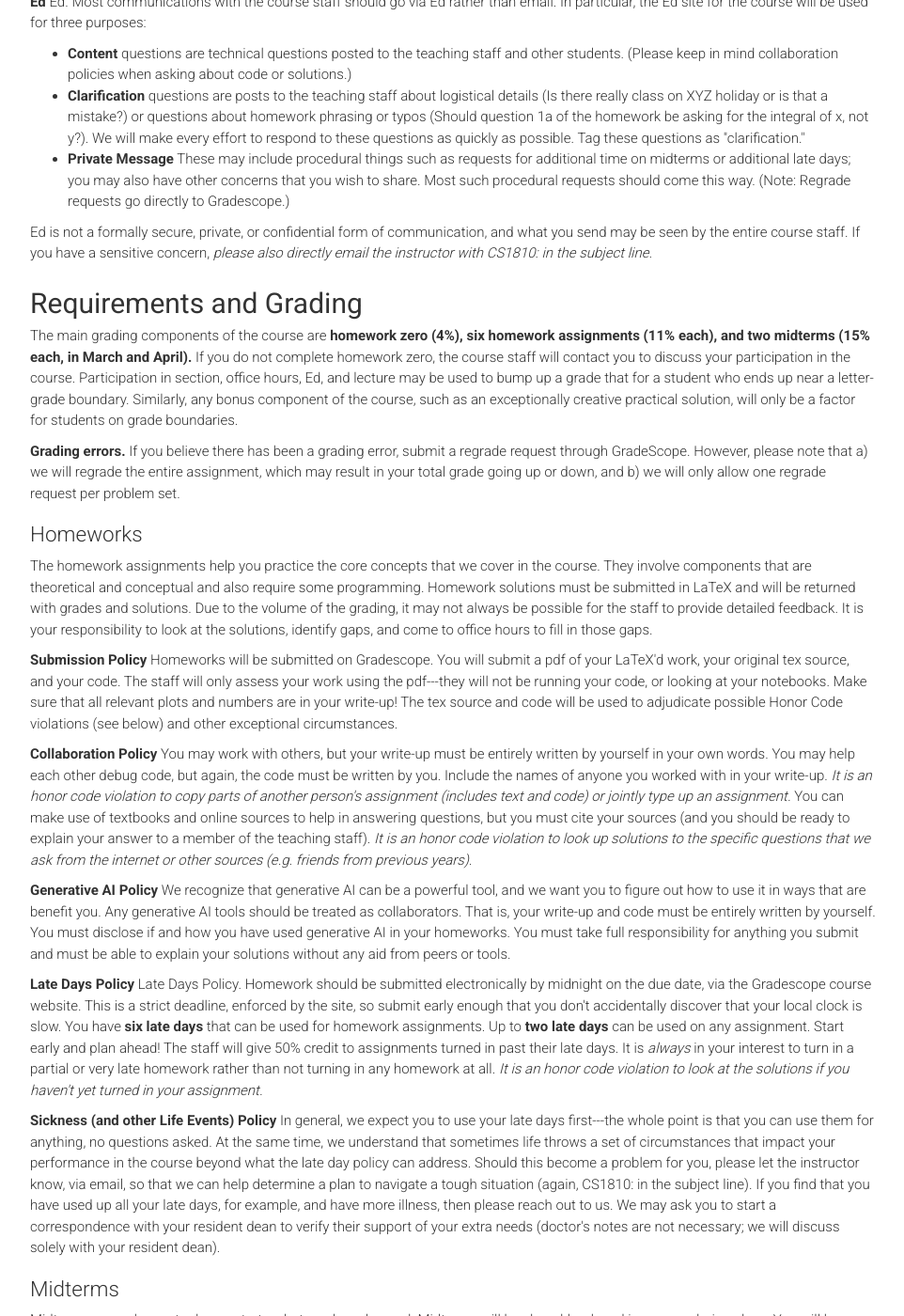
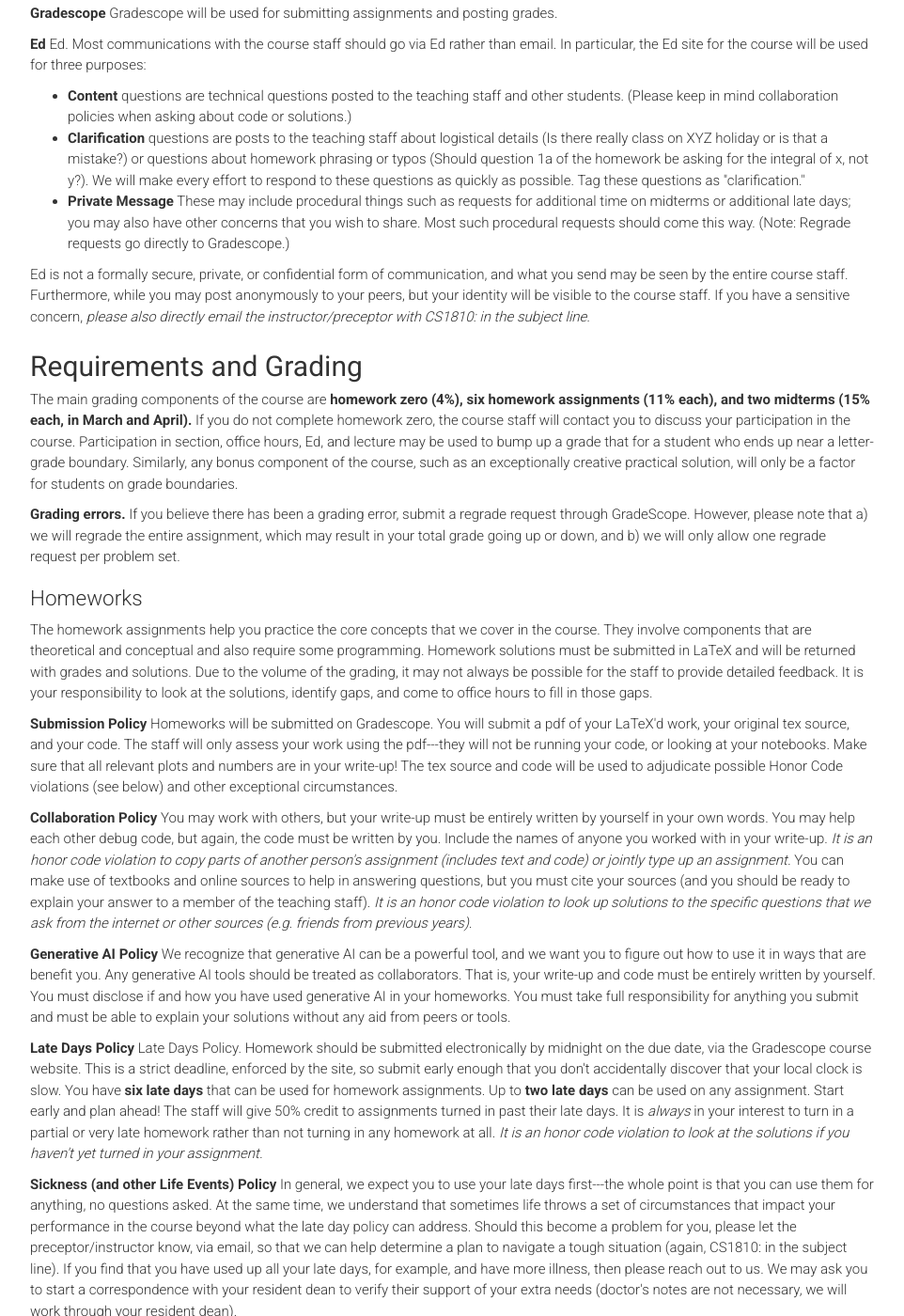
Before and after one commit to harvard-ml-courses/cs181-web, a Jekyll site: the page built from syllabus.html, in a window 1280 px wide and 1400 px high, scrolled down 1519 px. Shown: the whole window at 94% size, without its empty margins (158-1120 px from the left). Built offline with Jekyll 4.4.1, drawn with Linux system fonts in a browser that asks for light colours; some of the changed text lies outside the part shown.

Commit message:
updating the syllabus page

```diff
--- a/syllabus.html
+++ b/syllabus.html
@@ -43,7 +43,7 @@
             <a href="https://mml-book.com" target="_blank" rel="noopener noreferrer">Math for Machine Learning</a>
             is a useful resource for mathematical
             background (specifically Sections 2.1-2.6; 3.1-3.5; 4.1-4.2; 5.1-5.6; 6.3).
-            <a href="https://github.com/harvard-ml-courses/cs1810-s25-homeworks/tree/main/hw0" target="_blank"
+            <a href="https://github.com/harvard-ml-courses/cs181-s25-homeworks/tree/main/hw0" target="_blank"
                 rel="noopener noreferrer">Homework zero</a> due January 31 is also a good indicator of your
             preparedness and what gaps you may need to fill.
         </p>
@@ -52,9 +52,7 @@
 
         <p>
             <strong>Team</strong>
-            The CS1810 team consists of the course instructors---Finale Doshi Velez and David Alvarez-Melis---as well as
-            a large staff of TFs lead by two co-head TFs---Sam Jones and Gabe Sun. We are all dedicated to helping
-            you to learn the fundamentals of machine learning.
+            The CS1810 team consists of the course instructors---Finale Doshi Velez and David Alvarez-Melis---a large staff of TFs lead by two co-head TFs---Gabriel Sun and Sam Jones---as well as a preceptor---Tarikul Islam Papon. We are all dedicated to helping you to learn the fundamentals of machine learning. You should use Ed to communicate with the course staffs related to the course content. Any questions related to course logistics/exceptions/accommodations should be directed to the course preceptor via email.
         </p>
 
         <h3>Lecture, Section, Office Hours</h3>
@@ -147,10 +145,7 @@
         </p>
 
         <p>
-            Ed is not a formally secure, private, or confidential form of communication,
-            and what you send may be seen by the entire course staff. If you have a
-            sensitive concern, <em>please also directly email the instructor with
-                CS1810: in the subject line.</em>
+            Ed is not a formally secure, private, or confidential form of communication, and what you send may be seen by the entire course staff.  Furthermore, while you may post anonymously to your peers, but your identity will be visible to the course staff. If you have a sensitive concern, <em>please also directly email the instructor/preceptor with CS1810: in the subject line.</em>
         </p>
 
 
@@ -237,14 +232,7 @@
 
         <p>
             <strong>Sickness (and other Life Events) Policy</strong>
-            In general, we expect you to use your late days first---the whole point is that you can use them for
-            anything, no questions asked. At the same time, we understand that sometimes life throws a set of
-            circumstances that impact your performance in the course beyond what the late day policy can address. Should
-            this become a problem for you, please let the instructor know, via email, so that we can help determine a
-            plan to navigate a tough situation (again, CS1810: in the subject line). If you find that you have used up
-            all your late days, for example, and have more illness, then please reach out to us. We may ask you to start
-            a correspondence with your resident dean to verify their support of your extra needs (doctor's notes are not
-            necessary; we will discuss solely with your resident dean).
+            In general, we expect you to use your late days first---the whole point is that you can use them for anything, no questions asked.  At the same time, we understand that sometimes life throws a set of circumstances that impact your performance in the course beyond what the late day policy can address. Should this become a problem for you, please let the preceptor/instructor know, via email, so that we can help determine a plan to navigate a tough situation (again, CS1810: in the subject line). If you find that you have used up all your late days, for example, and have more illness, then please reach out to us.  We may ask you to start a correspondence with your resident dean to verify their support of your extra needs (doctor's notes are not necessary, we will work through your resident dean).
         </p>
 
 
```
